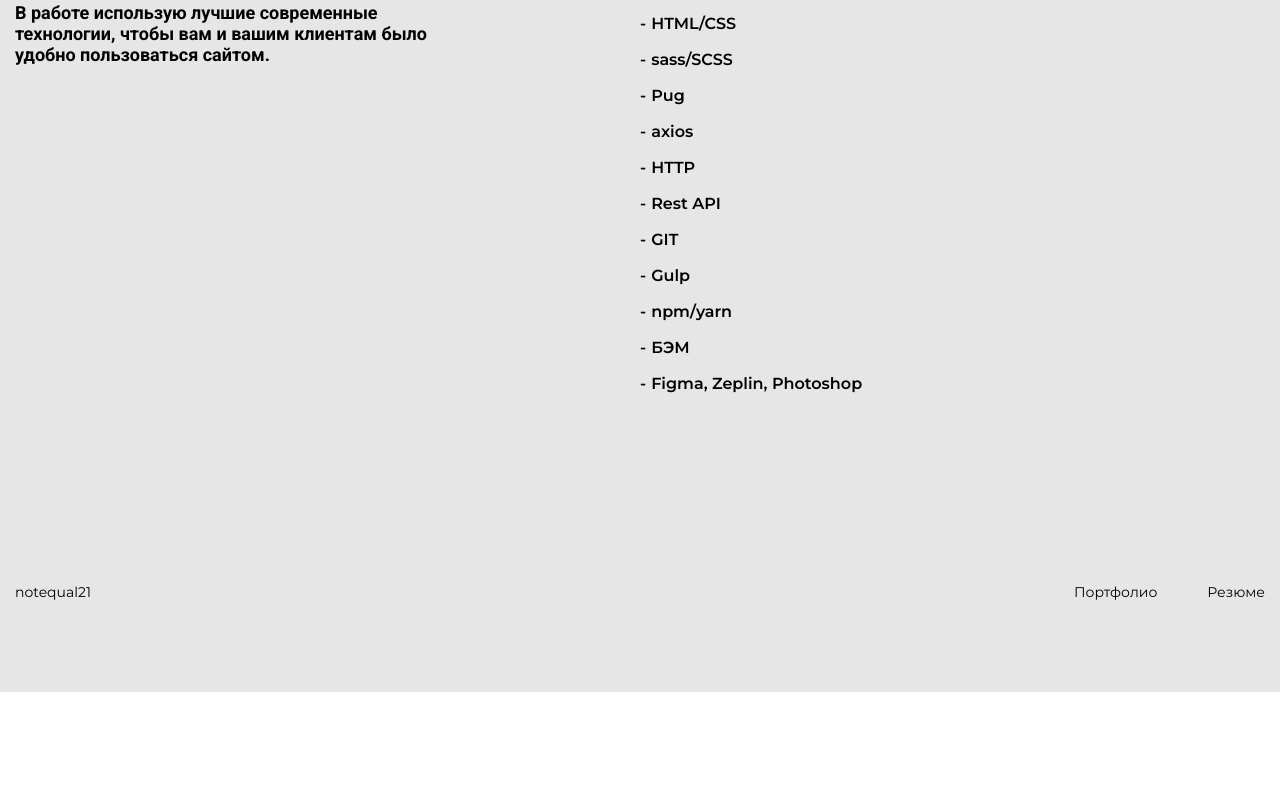
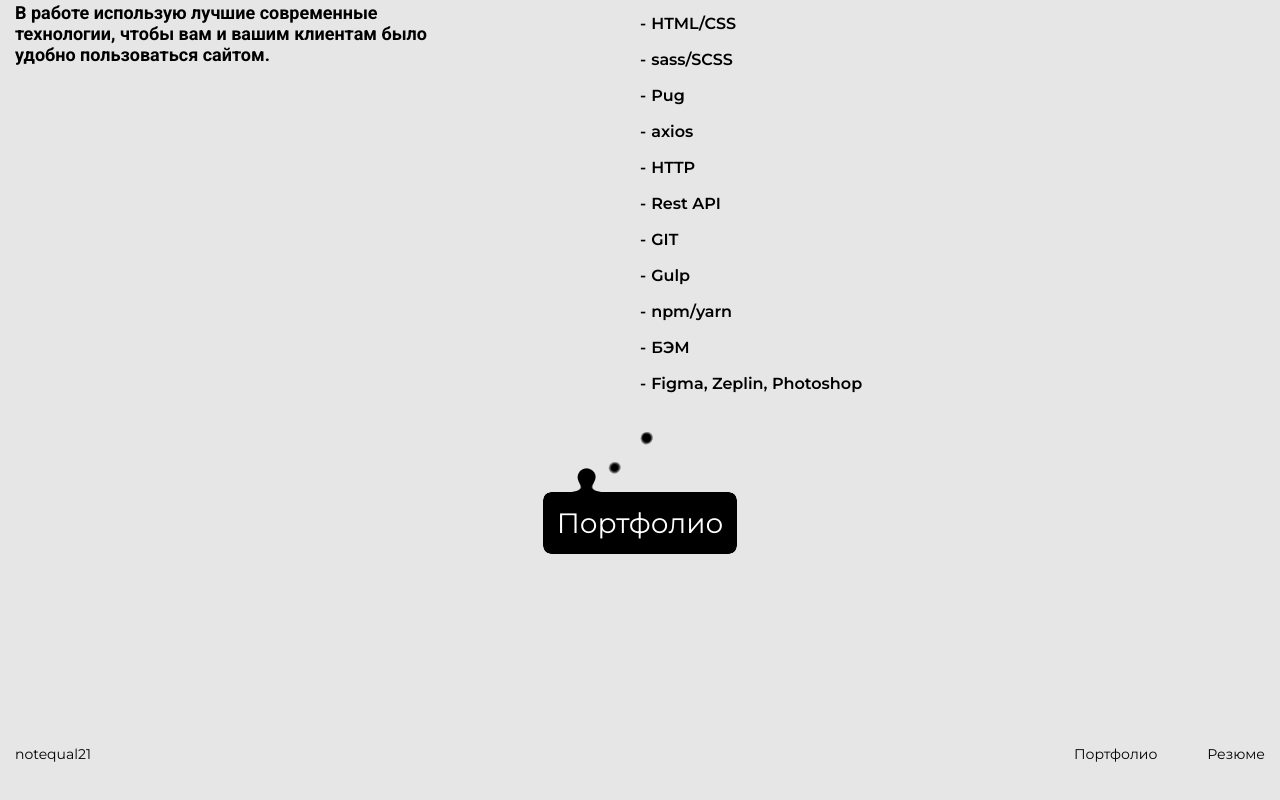
Before and after one commit to notequal21/portfolio, a React (Create React App) app: page / in a window 1280 px wide. Shown: the part 1276-2076 px from the top of the page. Before the commit the page ends 1968 px from the top, so only its background shows below. Built offline with nearby package versions, Linux system fonts and the light colour scheme.

Commit message:
added PortfolioBtn to main page

```diff
--- a/src/components/Main/Main.jsx
+++ b/src/components/Main/Main.jsx
@@ -1,5 +1,6 @@
 import style from './Main.module.scss'
 import myImg from '../../assets/img/components/main/img.jpg'
+import OpenPortfolioBtn from '../UI/OpenPortfolioBtn/OpenPortfolioBtn'
 
 let Main = () => {
   return (
@@ -178,6 +179,9 @@ let MyStackBlock = () => {
             </div>
           </div>
         </div>
+        <div className={style.portfolioBtn}>
+          <OpenPortfolioBtn />
+        </div>
       </div>
     </div>
   )
--- a/src/components/Main/Main.module.scss
+++ b/src/components/Main/Main.module.scss
@@ -119,6 +119,11 @@
 
 .mystack {
   margin: 200px 0 0 0;
+  .portfolioBtn {
+    margin: 100px 0 0 0;
+    display: flex;
+    justify-content: center;
+  }
   @media (max-width:992px) {
     margin: 70px 0 0 0;
   }
--- /dev/null
+++ b/src/components/UI/OpenPortfolioBtn/OpenPortfolioBtn.jsx
@@ -0,0 +1,36 @@
+import { NavLink } from 'react-router-dom';
+import style from './OpenPortfolioBtn.module.scss'
+
+let OpenPortfolioBtn = () => {
+  return (<>
+    <NavLink to={'/portfolio'} className={style.btn}>
+      <svg xmlns="http://www.w3.org/2000/svg" version="1.1">
+        <defs>
+          <filter id="gooey">
+            <feGaussianBlur in="SourceGraphic" stdDeviation="5" result="blur" />
+            <feColorMatrix in="blur" type="matrix" values="1 0 0 0 0  0 1 0 0 0  0 0 1 0 0  0 0 0 19 -9" result="highContrastGraphic" />
+            <feComposite in="SourceGraphic" in2="highContrastGraphic" operator="atop" />
+          </filter>
+        </defs>
+      </svg>
+
+      <button className={style.gooeyButton}>
+        Портфолио
+        <span class={style.bubbles}>
+          <span class={style.bubble}></span>
+          <span class={style.bubble}></span>
+          <span class={style.bubble}></span>
+          <span class={style.bubble}></span>
+          <span class={style.bubble}></span>
+          <span class={style.bubble}></span>
+          <span class={style.bubble}></span>
+          <span class={style.bubble}></span>
+          <span class={style.bubble}></span>
+          <span class={style.bubble}></span>
+        </span>
+      </button>
+    </NavLink>
+  </>)
+}
+
+export default OpenPortfolioBtn;
--- /dev/null
+++ b/src/components/UI/OpenPortfolioBtn/OpenPortfolioBtn.module.scss
@@ -0,0 +1,63 @@
+
+.btn {
+  svg {
+    position: absolute;
+    top: -4000px;
+    left: -4000px;
+  }
+}
+.gooeyButton {
+	padding: 1rem;
+	font-size: 2rem;
+	border: none;
+	color: #0c1016;
+	color: #fff;
+	filter: url("#gooey");
+	position: relative;
+	background-color: #00FF80;
+	background-color: #000000;
+	&:focus {
+		outline: none;
+	}
+	.bubbles {
+		position: absolute;
+		top: 0;
+		left: 0;
+		bottom: 0;
+		right: 0;
+		.bubble {
+			background-color: #00FF80;
+      background-color: #000000;
+      border-radius: 100%;
+			position: absolute;
+			top: 0;
+			left: 0;
+			display: block;
+			z-index: -1;
+      @for $bubble from 1 through 10 {
+        &:nth-child(#{$bubble}) {
+          $size: 25px;
+          left: (random(90) + 10)+px;
+          width: $size;
+          height: $size;
+          animation: move-#{$bubble} #{3 + $bubble*0.02}s infinite;
+          animation-delay: #{$bubble*0.2}s;
+        }
+      }
+		}
+	}
+}
+@for $bubble from 1 through 10 {
+  @keyframes move-#{$bubble} {
+    0% {
+      transform: translate(0, 0);
+    }
+    99% {
+      transform: translate(0, -(random(80) + 50)+px);
+    }
+    100% {
+      transform: translate(0, 0);
+      opacity: 0;
+    }
+  }
+}
```
